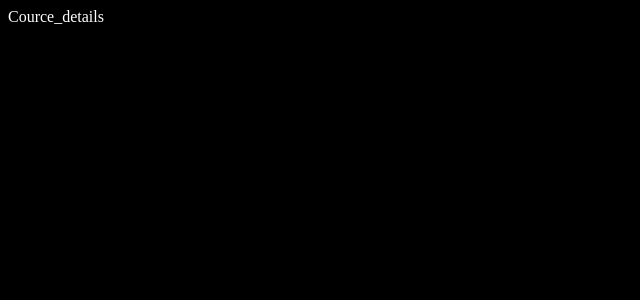
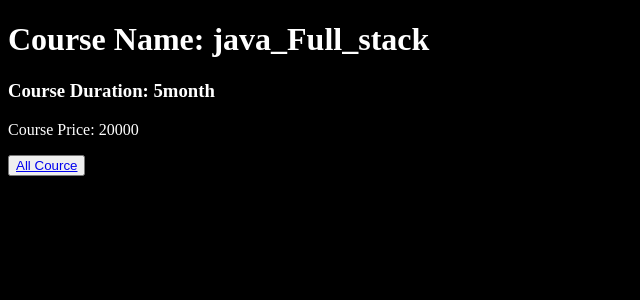
Before and after one commit to Chandrakishortiwari/REACT, a React (Vite) app: page /cource/02 in a window 1280 px wide. Shown: the top 300 px of the page, without its empty margins (0-640 px from the left). Built offline with nearby package versions, Linux system fonts and the light colour scheme.

Commit message:
Work on Roting (useParams)

```diff
--- a/src/Components/Ruting/Cource.jsx
+++ b/src/Components/Ruting/Cource.jsx
@@ -15,7 +15,7 @@ function Cource() {
 
         <ul>
         {arr.map((data)=> <div key={data.id}>
-          <li> <Link to={`/cource/${data.name}`}>{data.name}</Link></li>
+          <li> <Link to={`/cource/${data.id}`}>{data.name}</Link></li>
         </div>)}
         </ul>
 
--- a/src/Components/Ruting/Cource_details.jsx
+++ b/src/Components/Ruting/Cource_details.jsx
@@ -1,8 +1,45 @@
-import React from 'react'
+import React from 'react';
+import {useParams,Link} from "react-router";
 
 function Cource_details() {
+
+  const arr = [
+    {id:"1", name:"Mern_stack", Duration:"5month", Price:25000 },
+    {id:"02", name:"java_Full_stack", Duration:"5month", Price:20000 },
+    {id:"03", name:"Python", Duration:"5month", Price:15000 },
+    {id:"04", name:"React_js", Duration:"5month", Price:19000 },
+    {id:"05", name:"Php", Duration:"5month", Price:5000 }
+   ];
+
+
+
+  const {id} = useParams();
+  console.log(id);
+  const Cource_filter = arr.filter((data)=> data.id == id);
+
   return (
-    <div>Cource_details</div>
+    <div>
+
+     {Cource_filter.map((data) => (
+        <div key={data.id}>
+          <h1>Course Name: {data.name}</h1>
+          <h3>Course Duration: {data.Duration}</h3>
+          <p>Course Price: {data.Price}</p>
+          <button><Link to={'/cource'}>All Cource</Link></button>
+        </div>
+      ))}
+
+
+    {/* iise aese me destructure kr sakte hay */}
+
+      {/* <h2>Cource Id:-{id}</h2>
+      <h1>Cource Name:-{Cource_filter[0].name}</h1>
+      <h3>Cource Duration:-{Cource_filter[0].Duration}</h3>
+      <h3>Cource Price:-{Cource_filter[0].Price}</h3> */}
+
+
+
+    </div>
   )
 }
 
```
